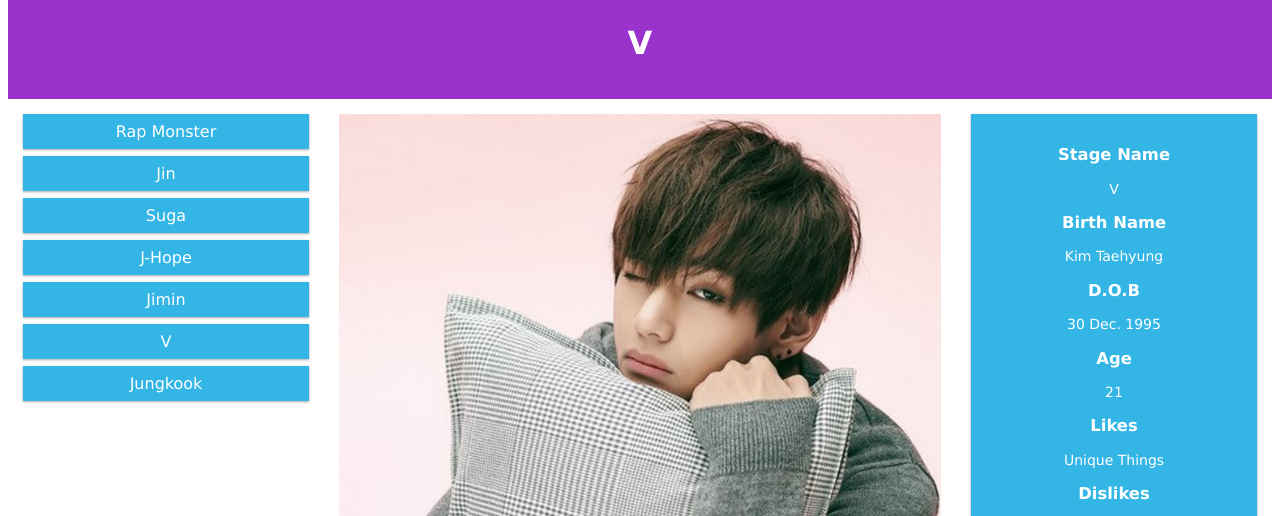
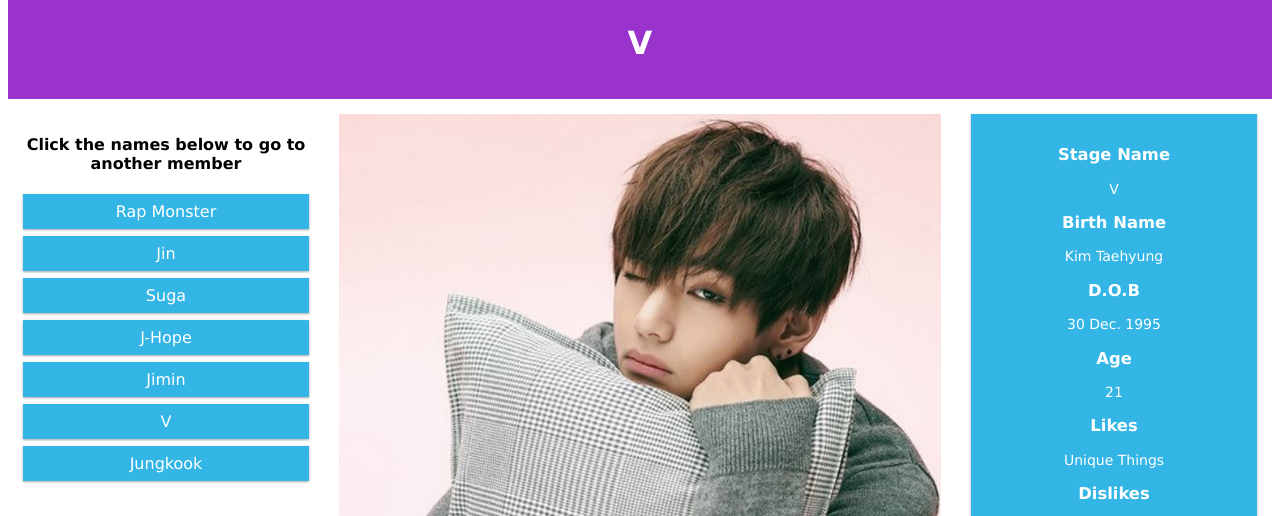
Before and after one commit to linwallace17/sdjkgkj, a plain HTML site: page v.html in a window 1280 px wide. Shown: the part 100-616 px from the top of the page. Drawn offline with Linux system fonts and the light colour scheme.

Commit message:
Update v.html

```diff
--- a/v.html
+++ b/v.html
@@ -175,6 +175,7 @@
 
 <div class="col-3 col-m-3 menu">
   <ul>
+    <h4>Click the names below to go to another member</h4>
     <li><a class="menues" href="rm.html">Rap Monster</a></li>
     <li><a class="menues" href="jn.html">Jin</a></li>
     <li><a class="menues" href="sg.html">Suga</a></li>
```
